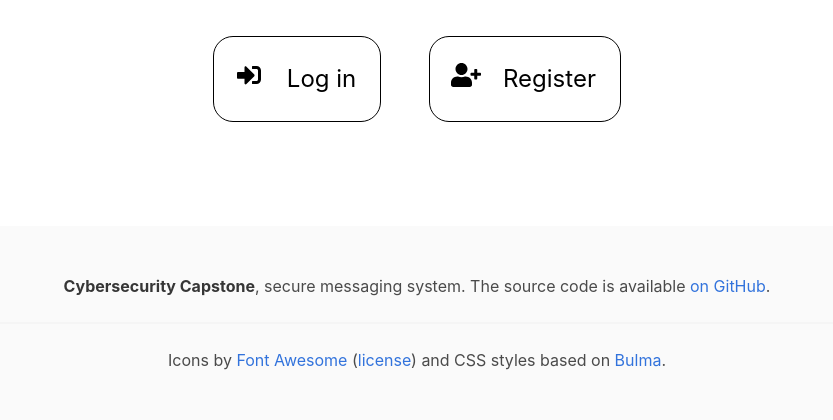
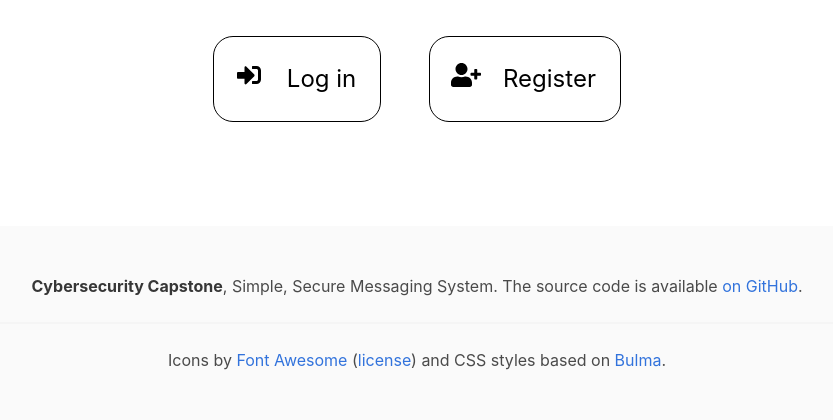
Before and after one commit to uopeople/coursera-cybersecurity-security-capstone-project, a PHP site: page /index.php in a window 1280 px wide. Shown: the part 421-841 px from the top of the page, without its empty margins (223-1056 px from the left). Run offline with PHP 8.4, Linux system fonts and the light colour scheme; data that the repository does not hold is empty.

Commit message:
Update footer.php

```diff
--- a/templates/footer.php
+++ b/templates/footer.php
@@ -6,7 +6,7 @@ use lib\components\AppInfo;
 <footer class="footer">
     <div class="content has-text-centered">
         <p>
-            <strong><?= AppInfo::APP_NAME ?></strong>, secure messaging system.
+            <strong><?= AppInfo::APP_NAME ?></strong>, Simple, Secure Messaging System.
             The source code is available <a href="https://github.com/uopeople/coursera-cybersecurity-security-capstone-project">on GitHub</a>.
         </p>
         <hr>
```
